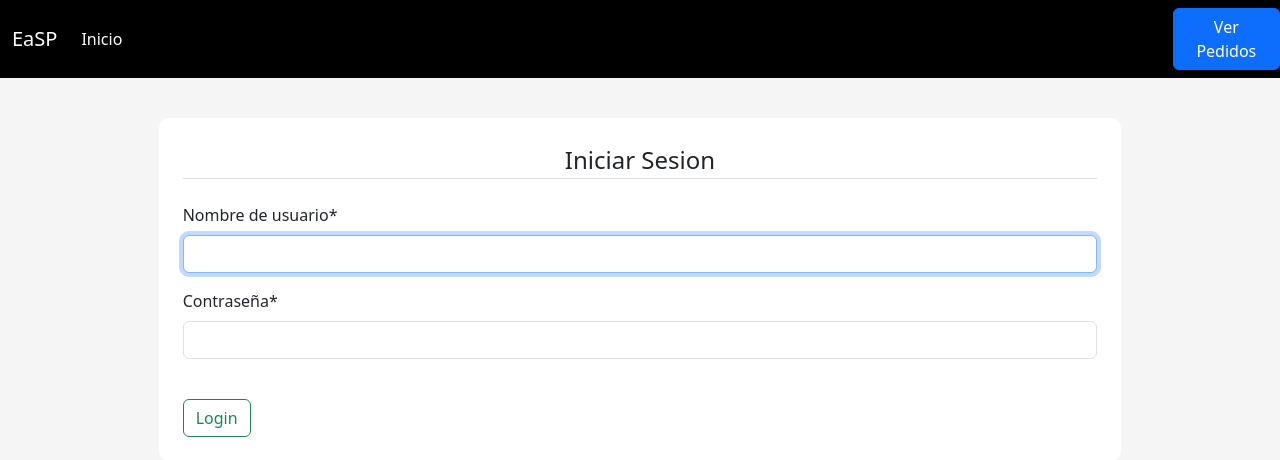
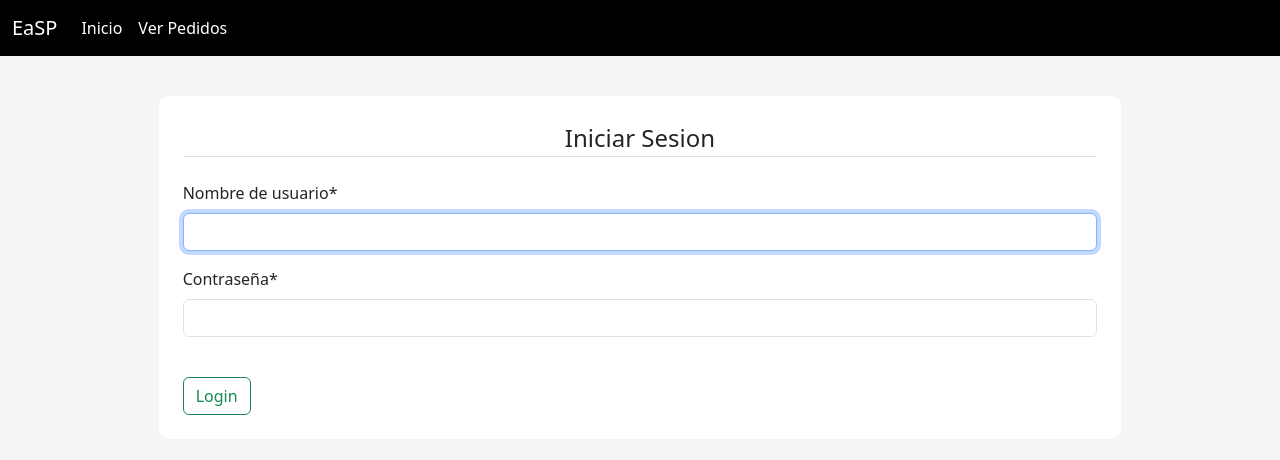
Before and after one commit to jojimenez4/EasyShopping, a Django app: page / in a window 1280 px wide. Shown: the top 460 px of the page. Run offline with Django 5.2, Linux system fonts and the light colour scheme; some libraries are stand-ins or nearby versions.

Commit message:
Ajuste botones

```diff
--- a/EasyShopping/ESIMS/forms.py
+++ b/EasyShopping/ESIMS/forms.py
@@ -49,6 +49,7 @@ class SaleForm(forms.ModelForm):
             'estado_pedido': forms.Select(attrs={'class': 'form-control'}),
         }
 
+
 class SaleDetailForm(forms.ModelForm):
     class Meta:
         model = SaleDetail
--- a/EasyShopping/templates/base.html
+++ b/EasyShopping/templates/base.html
@@ -15,23 +15,25 @@
 <body>
     <nav class="navbar navbar-expand-lg navbar-dark bg-black">
         <div class="container-fluid">
-          <a class="navbar-brand" href="#">EaSP</a>
+          <a class="navbar-brand" href="{% url 'inventario' %}">EaSP</a>
           <button class="navbar-toggler" type="button" data-bs-toggle="collapse" data-bs-target="#navbarNavAltMarkup" aria-controls="navbarNavAltMarkup" aria-expanded="false" aria-label="Toggle navigation">
             <span class="navbar-toggler-icon"></span>
           </button>
           <div class="collapse navbar-collapse" id="navbarNavAltMarkup">
             <div class="navbar-nav">
-              <a class="nav-link active" aria-current="page" href="#">Inicio</a>
+              <a class="nav-link active" aria-current="page" href="{% url 'inventario' %}">Inicio</a>
+
+              <a href="{% url 'pedidos' %}"  class="nav-link active" aria-current="page">Ver Pedidos</a>
               {% if request.user.is_authenticated %}
               <form action="{% url 'logout' %}" method="post">
                 {% csrf_token %}
-                <button class="btn btn-primary" type="submit">Logout</button>
+                <button  class="nav-link active" aria-current="page" type="submit">Logout</button>
               </form>
               {% endif %}
             </div>
           </div>
         </div>
-        <a href="{% url 'pedidos' %}" class="btn btn-primary">Ver Pedidos</a>
+
 
 
       </nav>
```
Also changed, not shown: EasyShopping/templates/inventory/index.html (+2 -8 lines), 1 other file.
